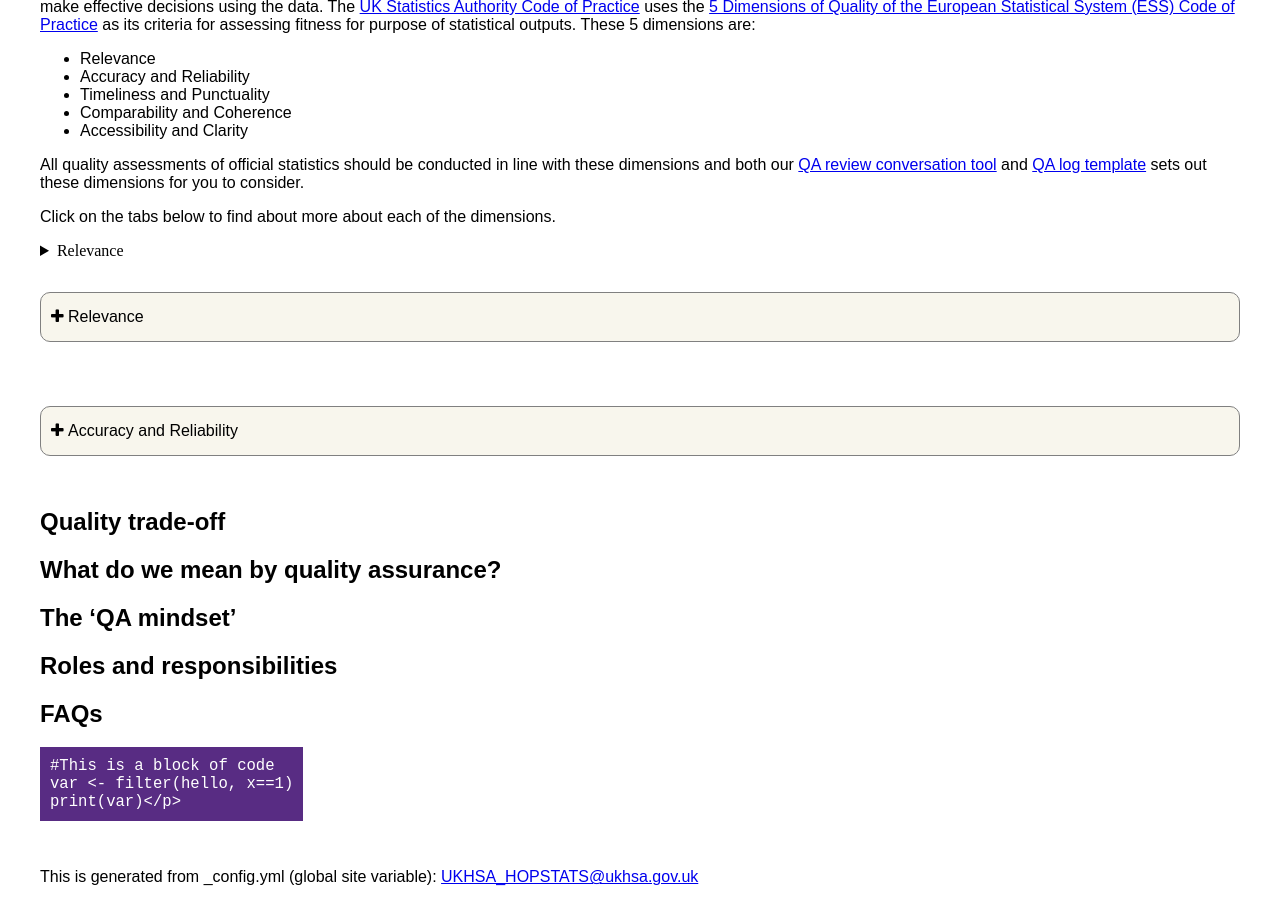
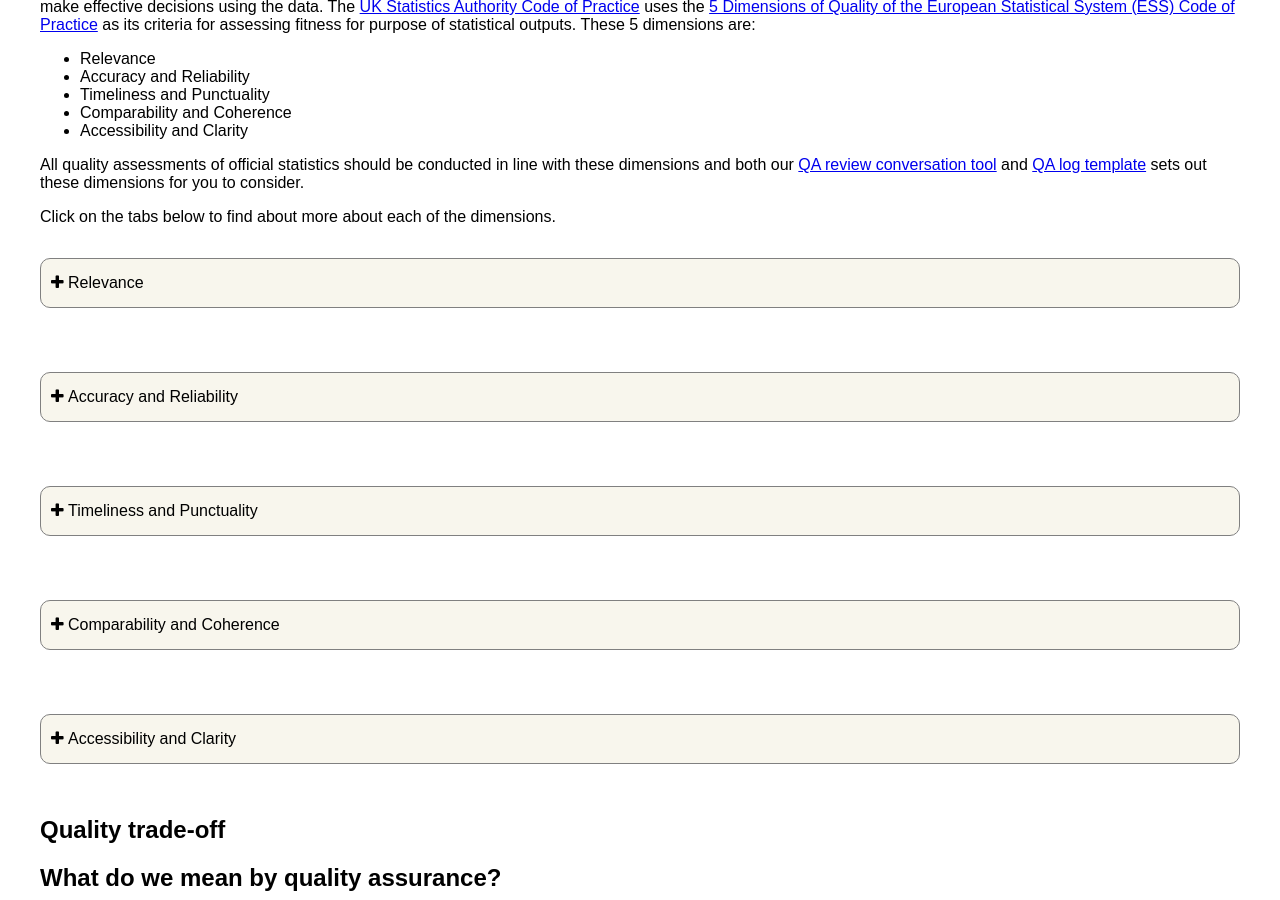
Before and after one commit to BenCuff/github-pages-test, a Jekyll site: the page built from docs/quality-assurance.md, in a window 1280 px wide and 900 px high, scrolled down 614 px. Built offline with Jekyll 4.4.1, drawn with Linux system fonts in a browser that asks for light colours.

Commit message:
Adding bullet points to expandable headings

```diff
--- a/docs/quality-assurance.md
+++ b/docs/quality-assurance.md
@@ -30,14 +30,6 @@
 
 Click on the tabs below to find about more about each of the dimensions.
 
-<details>
-  <summary>Relevance</summary>
-
-- Who are the current and potential users of the output?
-- What are the needs of your users?
-- How well does the output suit user needs?
-</details>
-
 <button id="expanded-header-1" aria-controls="expanded-content-1" aria-expanded="false" class="expandable-header">
   Relevance
 </button>
@@ -51,7 +43,6 @@
 </ul>
   </p>
 </div>
-
 <button id="expanded-header-2" aria-controls="expanded-content-2" aria-expanded="false" class="expandable-header">
   Accuracy and Reliability
 </button>
@@ -66,7 +57,44 @@
 </ul>
   </p>
 </div>
+<button id="expanded-header-3" aria-controls="expanded-content-3" aria-expanded="false" class="expandable-header">
+  Timeliness and Punctuality
+</button>
 
+<div id="expanded-content-3" class="expandable-contents" aria-hidden="true">
+  <p>
+  <ul style="list-style-type:disc;">
+<li>Is the release of results sufficiently soon after the release of data? </li>
+<li>Is all data available in a timely manner?</li>
+</ul>
+  </p>
+</div>
+<button id="expanded-header-4" aria-controls="expanded-content-4" aria-expanded="false" class="expandable-header">
+  Comparability and Coherence
+</button>
+
+<div id="expanded-content-4" class="expandable-contents" aria-hidden="true">
+  <p>
+  <ul style="list-style-type:disc;">
+<li>Are the statistics consistent over time and comparable between regions and countries? </li>
+<li>Is it possible to combine and make joint use of related data from different data sources? </li>
+<li>Are your results going to be used in combination with other data on the same topic? </li>
+<li>Do you use harmonised concepts and definitions wherever they are available? </li>
+</ul>
+  </p>
+</div>
+<button id="expanded-header-5" aria-controls="expanded-content-5" aria-expanded="false" class="expandable-header">
+  Accessibility and Clarity
+</button>
+
+<div id="expanded-content-5" class="expandable-contents" aria-hidden="true">
+  <p>
+  <ul style="list-style-type:disc;">
+<li>Are charts, tables, and formatting compliant with accessibility laws? </li>
+<li>Has quality and methodology information been provided? </li>
+</ul>
+  </p>
+</div>
 
 ## Quality trade-off
 
```
